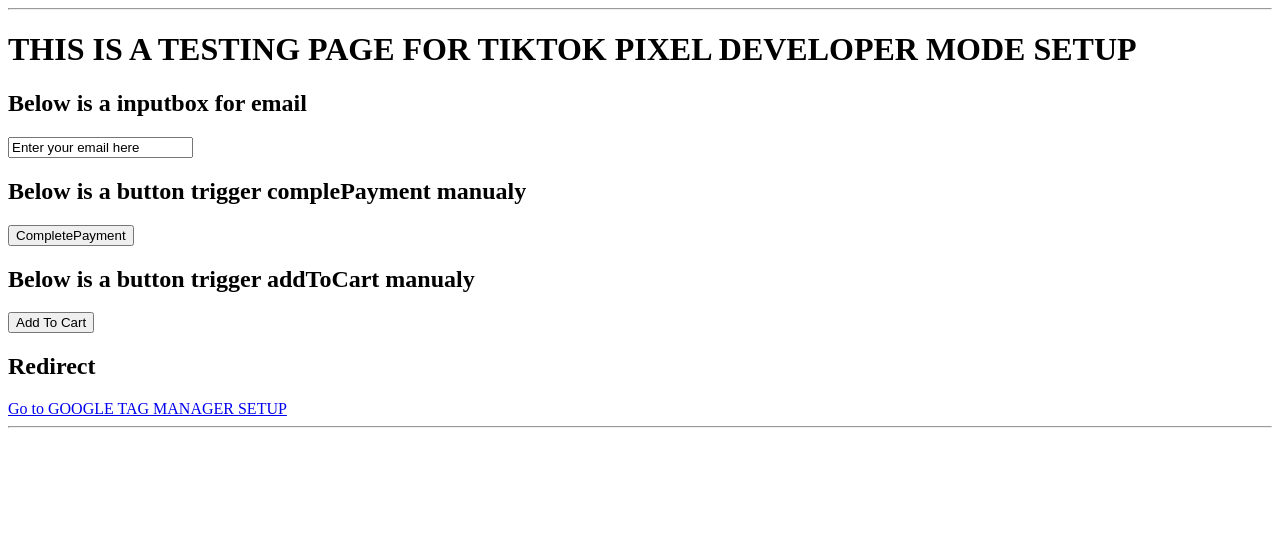
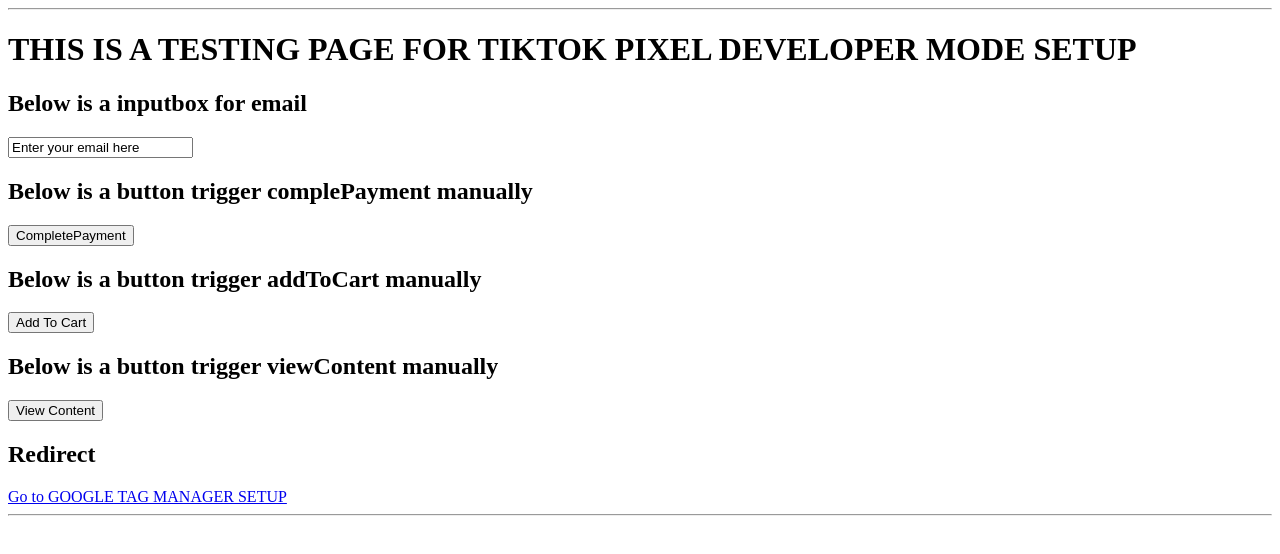
Before and after one commit to abhinavdas1/abhinavdas1.github.io, a plain HTML site: page index.html in a window 1280 px wide. Drawn offline with Linux system fonts and the light colour scheme.

Commit message:
Added View Content

```diff
--- a/index.html
+++ b/index.html
@@ -22,11 +22,14 @@
 <H2>Below is a inputbox for email</H2>
 <input id="emailInput" type="text" value="Enter your email here" />
 
-<H2>Below is a button trigger complePayment manualy</H1>
+<H2>Below is a button trigger complePayment manually</H1>
 <button id="cpButton">CompletePayment</button>
 
-<H2>Below is a button trigger addToCart manualy</H1>
+<H2>Below is a button trigger addToCart manually</H1>
 <button id="cpButton">Add To Cart</button>
+
+<H2>Below is a button trigger viewContent manually</H1>
+<button id="cpButton">View Content</button>
 
 <H2>Redirect</H2>
 <a href="./GTM.html">Go to GOOGLE TAG MANAGER SETUP</a>
```
